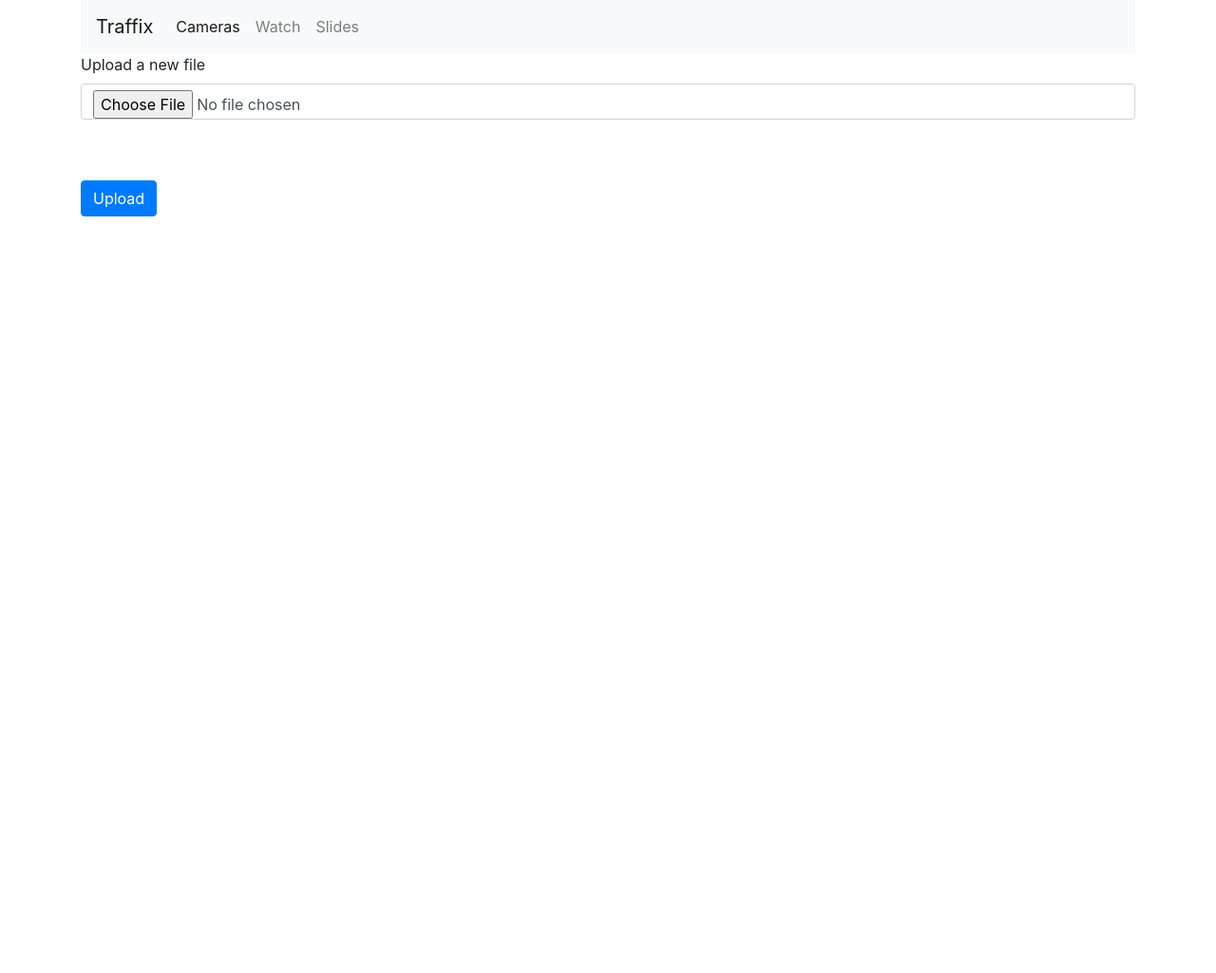
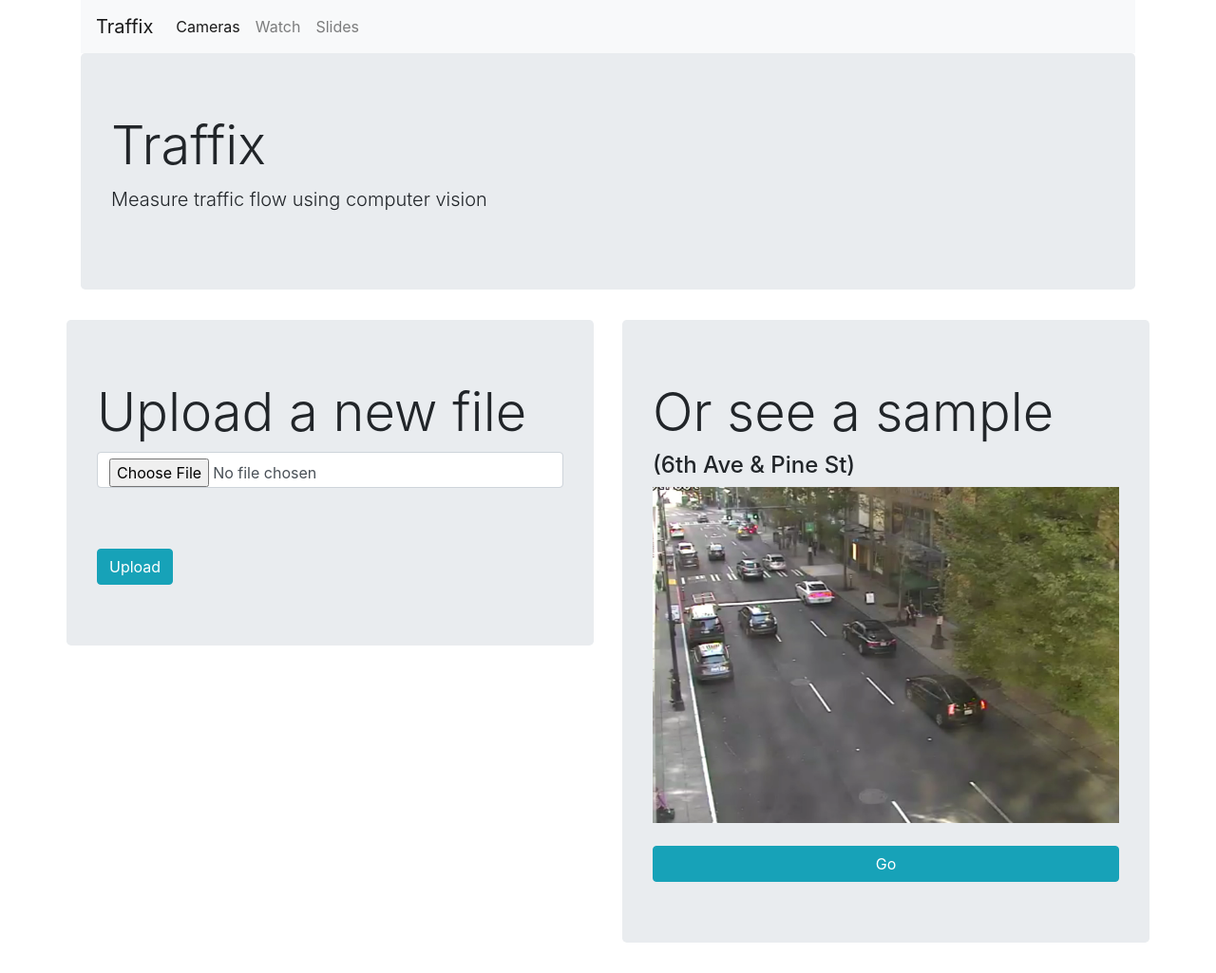
Before and after one commit to mrshootingstar/insight, a Python web app: template flask/templates/index.html in a window 1280 px wide. Shown: the whole page at 95% size. Before the commit the page ends 228 px from the top, so only its background shows below. Run offline with Jinja, Linux system fonts and the light colour scheme; the template is opened without the code that fills it, so the values that code supplies are empty; some libraries are stand-ins or nearby versions.

Commit message:
changed the shape before smartsheet demo

```diff
--- a/flask/templates/index.html
+++ b/flask/templates/index.html
@@ -1,17 +1,35 @@
 {% extends "layout.html" %}
 {% block content %}
-
   <div class="row">
     <div class="col-sm">
+      <div class="jumbotron">
+        <h1 class="display-4">Traffix</h1>
+        <p class="lead">Measure traffic flow using computer vision</p>
+    </div>
+  </div>
+  <div class="row">
+    <div class="col-sm">
+      <div class="jumbotron">
+        <h1 class="display-4">Upload a new file</h1>
         <form method=post enctype=multipart/form-data>
           <div class="form-group">
-          <label>Upload a new file</label>
             <input type=file class="form-control" name=file>
             <br>
           </div>
           <br>
-        <input type=submit class="btn btn-primary" value=Upload>
+
+          <input type=submit class="btn btn-info" value=Upload>
         </form>
       </div>
     </div>
+    <div class="col-sm">
+        <div class="jumbotron">
+          <h1 class="display-4">Or see a sample</h1>
+          <h4>(6th Ave & Pine St)</h4>
+          <img src="{{ url_for('static', filename='0.png')  }}" class="img-fluid">
+        <br>
+        <br>
+        <a href="/watch" class="btn btn-info btn-block" role="button">Go</a>
+      </div>
+  </div>
 {% endblock %}
```
Also changed, not shown: flask/static/0.png (added). Lines whose indentation alone changed are shown as unchanged.
